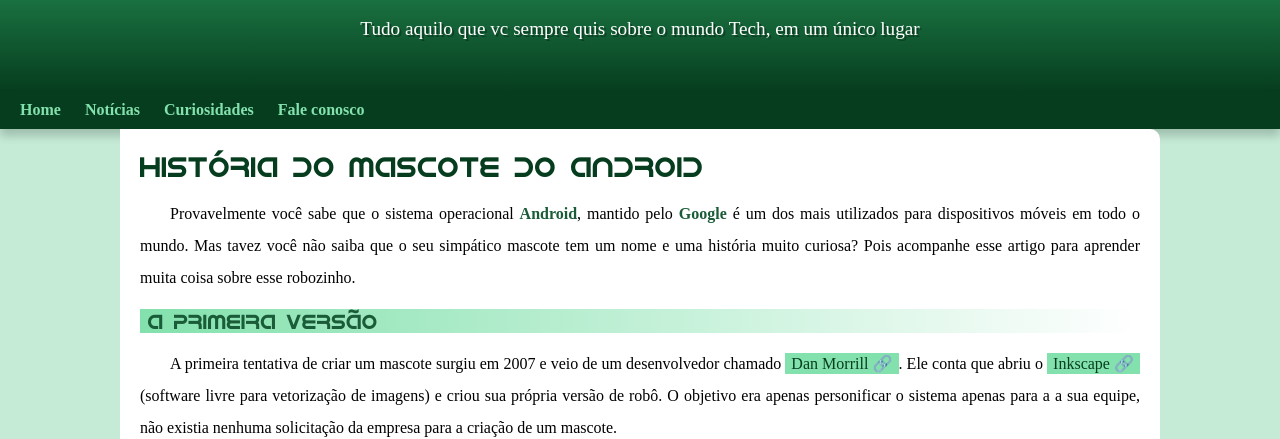
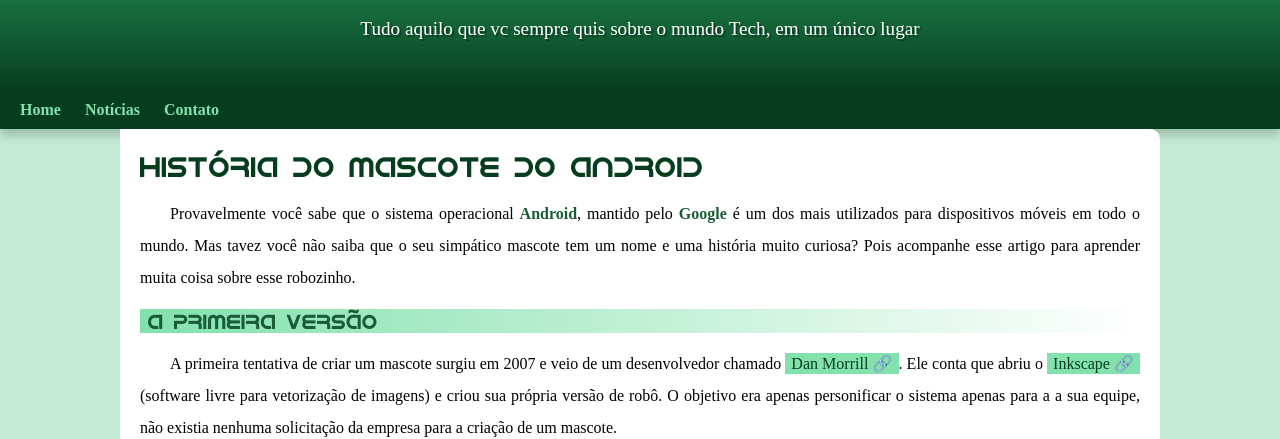
Before and after one commit to MateusAvanzi/projeto-android, a plain HTML site: page index.html in a window 1280 px wide. Shown: the part 99-538 px from the top of the page. Drawn offline with Linux system fonts and the light colour scheme.

Commit message:
problema de padding corrigido

```diff
--- a/estilo/style.css
+++ b/estilo/style.css
@@ -62,7 +62,7 @@
     padding-right: 10px;
     padding-left: 10px;
     margin: auto;
-    margin-top: 20px;
+    padding-bottom: 50px;
     text-shadow: 2px 2px 0px rgba(0,0, 0, 0.315);
 }
 nav {
--- a/index.html
+++ b/index.html
@@ -16,8 +16,7 @@
     <nav>
         <a href="#">Home</a>
         <a href="#">Notícias</a>
-        <a href="#">Curiosidades</a>
-        <a href="#">Fale conosco</a>
+        <a href="#">Contato</a>
 
     </nav>
     <main>
```
